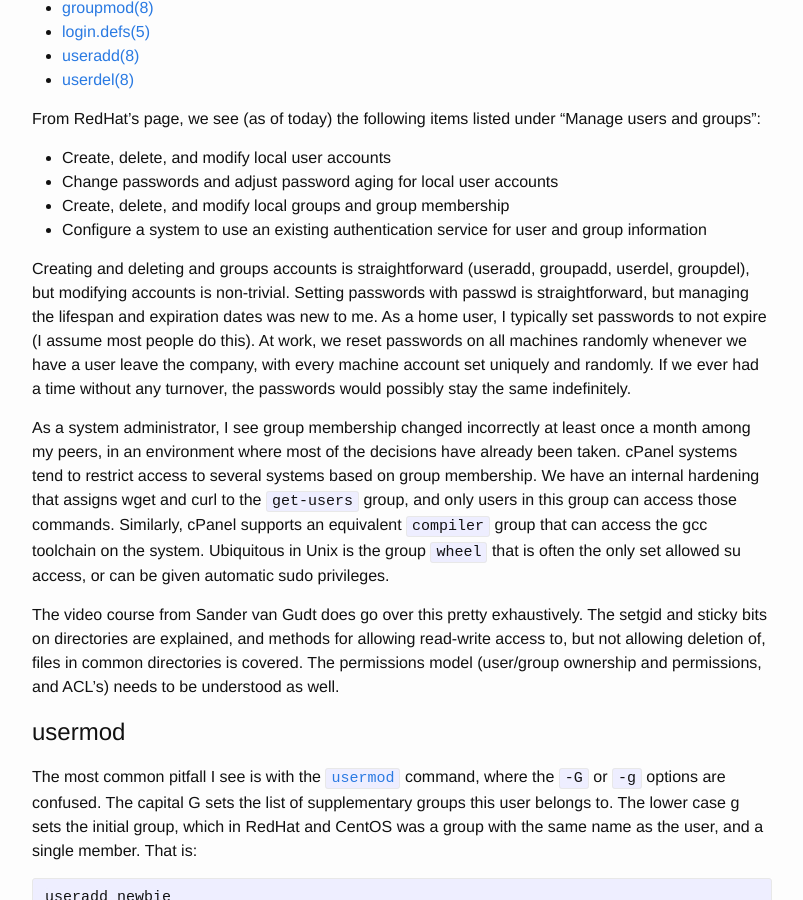
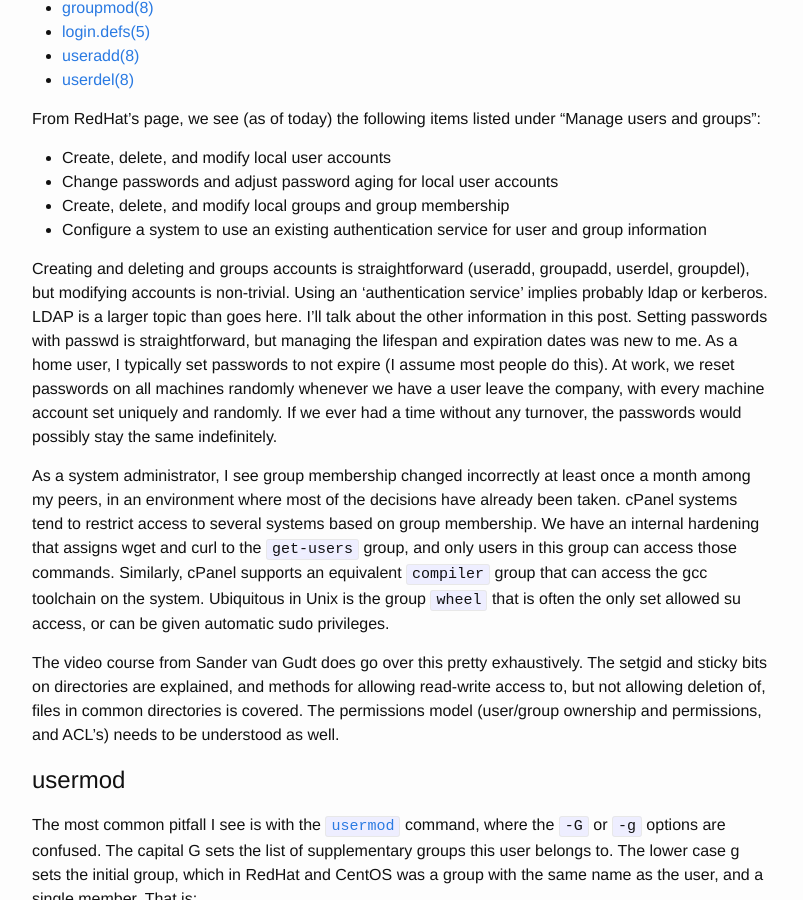
Before and after one commit to djuber/study, a Jekyll site: the page built from _posts/2015-04-21-users-and-groups.markdown, in a window 1280 px wide and 900 px high, scrolled down 527 px. Shown: the whole window, without its empty margins (238-1041 px from the left). Built offline with Jekyll 4.4.1, drawn with Linux system fonts in a browser that asks for light colours.

```diff
--- a/_posts/2015-04-20-basic-vms.markdown
+++ b/_posts/2015-04-20-basic-vms.markdown
@@ -18,6 +18,8 @@ additional host-only private lans 192.168.100.0 and 192.168.200.0. I added a sec
 I added the 192.168.200.0 network as a second adapter on the outsider machine.
 I confirmed I'm not able to ping from outsider to server1, but client and server are connecting on the private interface.
 
+I think this might be a good way to go to manage this going forward, [open vswitch](http://www.openvswitch.org/).
+
 I will admit, the 'faster reboots' war cry of systemd is completely well founded. If I removed the grub delay, the server would be at a login
 prompt in a few seconds. Waiting 5s for confirmation doubles the boot time! Working with kvm, when I deal with Virtuozzo at work and would have thought
 xen was the right way to go otherwise is an interesting experience. KVM is on the exam, so it's worth it to get started early.
--- a/_posts/2015-04-21-users-and-groups.markdown
+++ b/_posts/2015-04-21-users-and-groups.markdown
@@ -34,6 +34,7 @@ From RedHat's page, we see (as of today) the following items listed under "Manag
 
 Creating and deleting and groups accounts is straightforward
 (useradd, groupadd, userdel, groupdel), but modifying accounts is non-trivial.
+Using an 'authentication service' implies probably ldap or kerberos. LDAP is a larger topic than goes here. I'll talk about the other information in this post.
 Setting passwords with passwd is straightforward,
 but managing the lifespan and expiration dates was new to me.
 As a home user, I typically set passwords to not expire (I assume most people do this).
```
